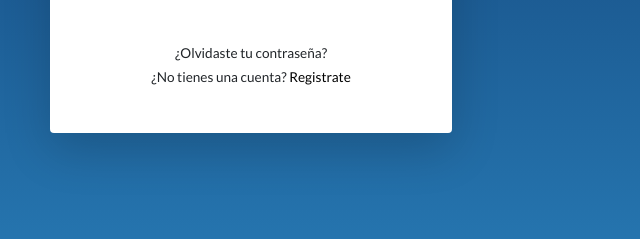
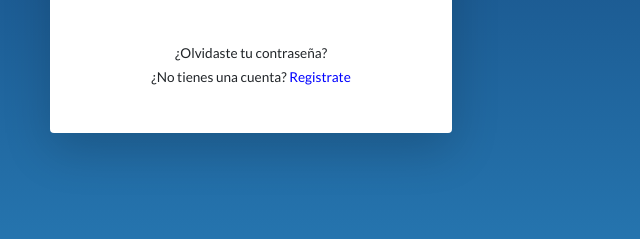
Before and after one commit to JoseLopez07/Cegamex, a website: page src/public/index.html in a window 1280 px wide. Shown: the part 406-645 px from the top of the page, 389-1029 px from the left. Drawn offline with nearby package versions, Linux system fonts and the light colour scheme; no server answers.

Commit message:
Update style.css

```diff
--- a/src/public/style.css
+++ b/src/public/style.css
@@ -152,3 +152,7 @@ a:link, a:visited, a:active {
     top: 5%;
     right: 40%;
 }
+
+#ir-registrar {
+    color: blue;
+}
```
